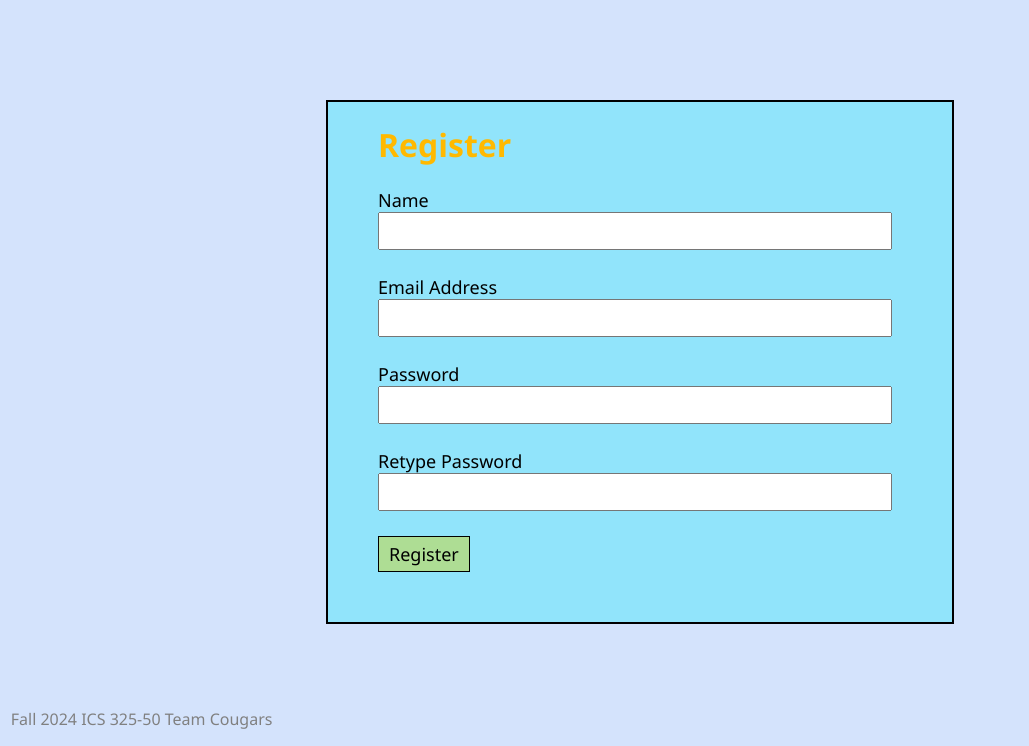
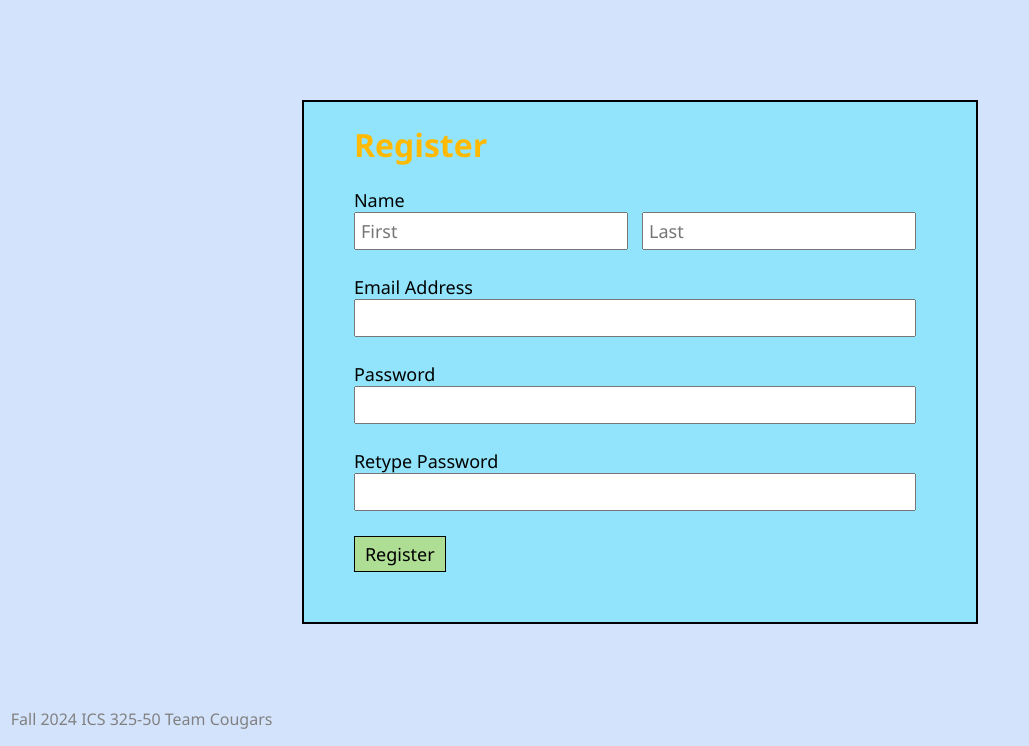
Before and after one commit to trevorskupien/ICS325-Cougars-Final, a PHP site: page /register in a window 1280 px wide. Shown: the part 54-800 px from the top of the page, without its empty margins (0-1029 px from the left). Run offline with PHP 8.4, Linux system fonts and the light colour scheme.

Commit message:
separate first and last names

```diff
--- a/register.php
+++ b/register.php
@@ -35,8 +35,10 @@
 
 					<form action="inc/signup.php" class="login-form" method="post">
 						<label class="form-label" for="name">Name</label>
-						<input  class="form-text" type="text" id="name" name="name" required></input>
-
+						<div>
+							<input  class="form-text-inline" type="text" id="first-name" name="first-name" placeholder="First" required></input>
+							<input  class="form-text-inline" type="text" id="last-name" name="last-name" placeholder="Last" required></input>
+						</div>
 						<label class="form-label" for="email">Email Address</label>
 						<input  class="form-text" type="text" id="email" name="email" required></input>
 
--- a/styles.css
+++ b/styles.css
@@ -87,6 +87,13 @@ body{
 	margin-bottom: 25px;
 }
 
+.form-text-inline{
+	display: inline;
+	min-width: 250px;
+	padding: 5px;
+	margin-bottom: 25px;
+}
+
 .form-date{
 	width: 100px;
 	padding: 5px;
@@ -98,6 +105,7 @@ body{
 
 .form-label,
 .form-text,
+.form-text-inline,
 .form-toggle,
 .form-text-stretch{
 	font-size: 18px;
```
Also changed, not shown: inc/signup.php (+2 -8 lines).
